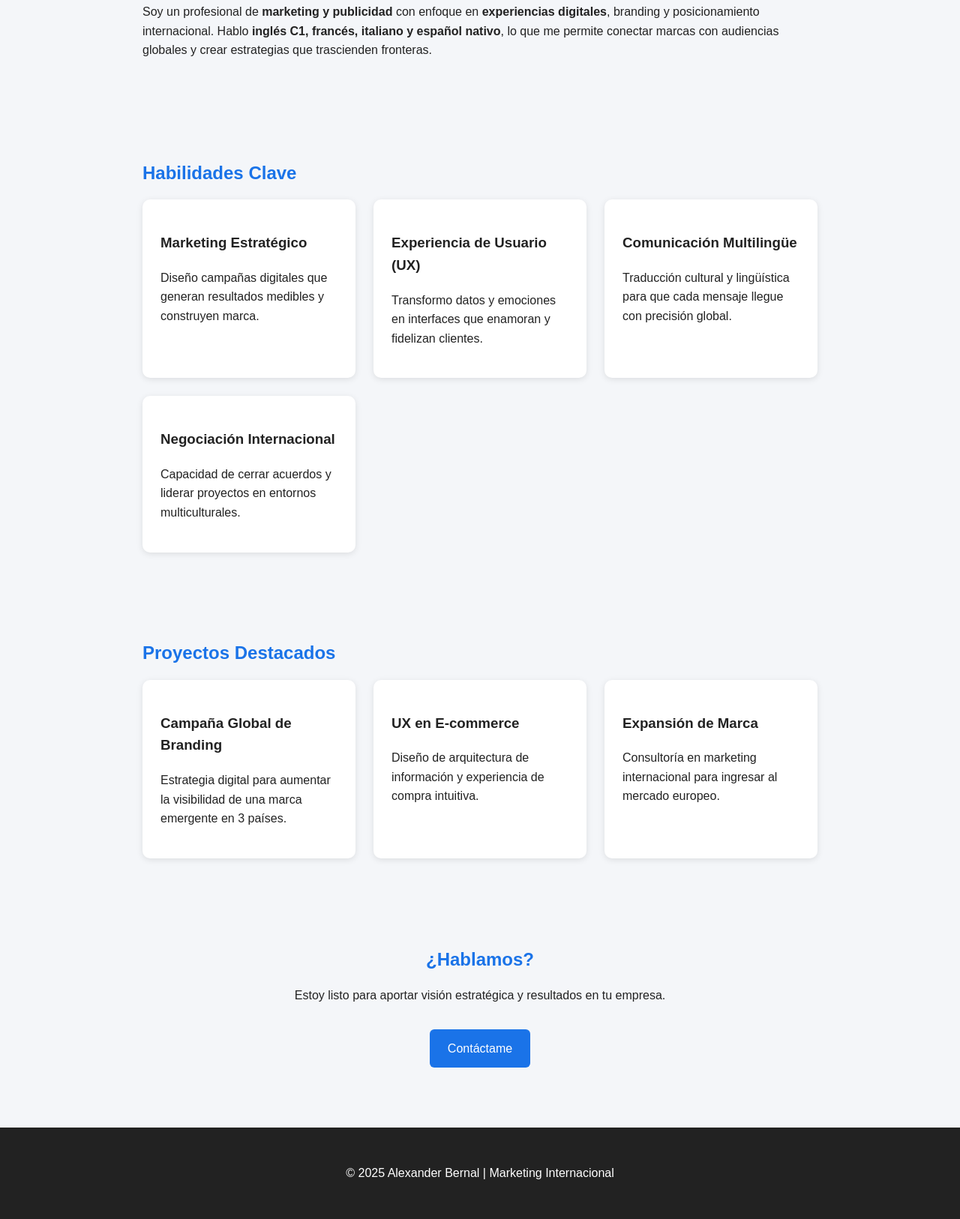
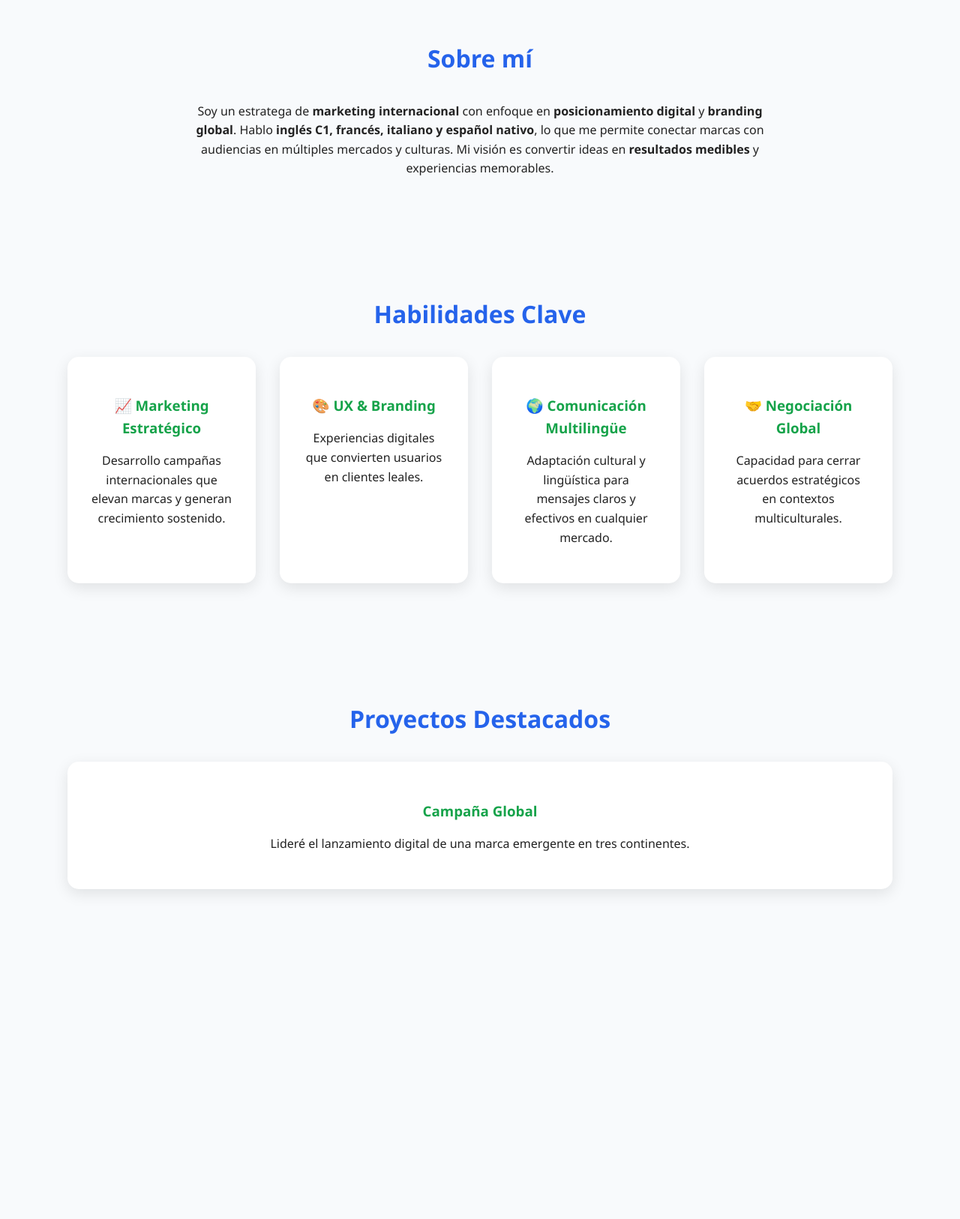
Before and after one commit to alexhardlion09/mi-portafolio, a plain HTML site: page index.html in a window 1280 px wide. Shown: the part 369-1995 px from the top of the page at 75% size. After the commit the page ends 1619 px from the top, so only its background shows below. Drawn offline with Linux system fonts and the light colour scheme.

Commit message:
Update index.html

```diff
--- a/index.html
+++ b/index.html
@@ -3,69 +3,110 @@
 <head>
   <meta charset="UTF-8">
   <meta name="viewport" content="width=device-width, initial-scale=1.0">
-  <title>Portafolio de Alexander Bernal | Marketing Internacional</title>
+  <title>Alexander Bernal | Marketing Internacional</title>
   <style>
     body {
-      font-family: Arial, sans-serif;
       margin: 0;
-      padding: 0;
-      background: #f4f6f9;
+      font-family: 'Segoe UI', Tahoma, Geneva, Verdana, sans-serif;
+      background: #f8fafc;
       color: #222;
       line-height: 1.6;
     }
+
     header {
-      background: linear-gradient(135deg, #1a73e8, #34a853);
+      background: linear-gradient(135deg, #2563eb, #16a34a);
       color: white;
       text-align: center;
+      padding: 6rem 2rem;
+    }
+
+    header h1 {
+      font-size: 3rem;
+      margin: 0;
+      animation: fadeInDown 1s ease;
+    }
+
+    header p {
+      font-size: 1.3rem;
+      margin-top: 0.5rem;
+      animation: fadeInUp 1s ease;
+    }
+
+    section {
       padding: 4rem 2rem;
-    }
-    header h1 {
-      font-size: 2.5rem;
-      margin: 0;
-    }
-    header p {
-      font-size: 1.2rem;
-      margin-top: 0.5rem;
-    }
-    section {
-      padding: 3rem 2rem;
-      max-width: 900px;
+      max-width: 1100px;
       margin: auto;
     }
+
     h2 {
-      color: #1a73e8;
-      margin-bottom: 1rem;
+      text-align: center;
+      color: #2563eb;
+      margin-bottom: 2rem;
+      font-size: 2rem;
     }
+
     .skills, .projects {
       display: grid;
       grid-template-columns: repeat(auto-fit, minmax(250px, 1fr));
-      gap: 1.5rem;
+      gap: 2rem;
     }
+
     .card {
       background: white;
+      border-radius: 15px;
+      padding: 2rem;
+      text-align: center;
+      box-shadow: 0 6px 20px rgba(0,0,0,0.1);
+      transition: transform 0.3s, box-shadow 0.3s;
+    }
+
+    .card:hover {
+      transform: translateY(-8px);
+      box-shadow: 0 12px 25px rgba(0,0,0,0.15);
+    }
+
+    .card h3 {
+      margin-bottom: 1rem;
+      color: #16a34a;
+    }
+
+    .cta {
+      text-align: center;
+      margin-top: 3rem;
+    }
+
+    a.button {
+      display: inline-block;
+      background: #2563eb;
+      color: white;
+      padding: 1rem 2rem;
       border-radius: 10px;
-      padding: 1.5rem;
-      box-shadow: 0 2px 8px rgba(0,0,0,0.1);
+      text-decoration: none;
+      font-weight: bold;
+      transition: background 0.3s;
     }
+
+    a.button:hover {
+      background: #1743a2;
+    }
+
     footer {
-      background: #222;
-      color: white;
+      background: #111827;
+      color: #9ca3af;
       text-align: center;
       padding: 2rem;
-      margin-top: 2rem;
+      margin-top: 3rem;
     }
-    a.button {
-      display: inline-block;
-      background: #1a73e8;
-      color: white;
-      padding: 0.8rem 1.5rem;
-      border-radius: 6px;
-      text-decoration: none;
-      margin-top: 1rem;
-      transition: background 0.3s;
+
+    /* Animaciones */
+    @keyframes fadeInDown {
+      from {opacity: 0; transform: translateY(-30px);}
+      to {opacity: 1; transform: translateY(0);}
     }
-    a.button:hover {
-      background: #0c47a1;
+
+    @keyframes fadeInUp {
+      from {opacity: 0; transform: translateY(30px);}
+      to {opacity: 1; transform: translateY(0);}
     }
   </style>
 </head>
@@ -73,16 +114,17 @@
 
   <header>
     <h1>Alexander Bernal</h1>
-    <p>Marketing Internacional | Estrategia Digital | Comunicación Multilingüe</p>
+    <p>Marketing Internacional · Estrategia Digital · Comunicación Multilingüe</p>
   </header>
 
   <section>
     <h2>Sobre mí</h2>
-    <p>
-      Soy un profesional de <strong>marketing y publicidad</strong> con enfoque en
-      <strong>experiencias digitales</strong>, branding y posicionamiento internacional.
-      Hablo <strong>inglés C1, francés, italiano y español nativo</strong>, lo que me permite conectar marcas
-      con audiencias globales y crear estrategias que trascienden fronteras.
+    <p style="text-align:center; max-width:800px; margin:auto;">
+      Soy un estratega de <strong>marketing internacional</strong> con enfoque en
+      <strong>posicionamiento digital</strong> y <strong>branding global</strong>.
+      Hablo <strong>inglés C1, francés, italiano y español nativo</strong>, lo que me permite conectar
+      marcas con audiencias en múltiples mercados y culturas. Mi visión es convertir ideas en
+      <strong>resultados medibles</strong> y experiencias memorables.
     </p>
   </section>
 
@@ -90,20 +132,20 @@
     <h2>Habilidades Clave</h2>
     <div class="skills">
       <div class="card">
-        <h3>Marketing Estratégico</h3>
-        <p>Diseño campañas digitales que generan resultados medibles y construyen marca.</p>
+        <h3>📈 Marketing Estratégico</h3>
+        <p>Desarrollo campañas internacionales que elevan marcas y generan crecimiento sostenido.</p>
       </div>
       <div class="card">
-        <h3>Experiencia de Usuario (UX)</h3>
-        <p>Transformo datos y emociones en interfaces que enamoran y fidelizan clientes.</p>
+        <h3>🎨 UX & Branding</h3>
+        <p>Experiencias digitales que convierten usuarios en clientes leales.</p>
       </div>
       <div class="card">
-        <h3>Comunicación Multilingüe</h3>
-        <p>Traducción cultural y lingüística para que cada mensaje llegue con precisión global.</p>
+        <h3>🌍 Comunicación Multilingüe</h3>
+        <p>Adaptación cultural y lingüística para mensajes claros y efectivos en cualquier mercado.</p>
       </div>
       <div class="card">
-        <h3>Negociación Internacional</h3>
-        <p>Capacidad de cerrar acuerdos y liderar proyectos en entornos multiculturales.</p>
+        <h3>🤝 Negociación Global</h3>
+        <p>Capacidad para cerrar acuerdos estratégicos en contextos multiculturales.</p>
       </div>
     </div>
   </section>
@@ -112,29 +154,7 @@
     <h2>Proyectos Destacados</h2>
     <div class="projects">
       <div class="card">
-        <h3>Campaña Global de Branding</h3>
-        <p>Estrategia digital para aumentar la visibilidad de una marca emergente en 3 países.</p>
+        <h3>Campaña Global</h3>
+        <p>Lideré el lanzamiento digital de una marca emergente en tres continentes.</p>
       </div>
-      <div class="card">
-        <h3>UX en E-commerce</h3>
-        <p>Diseño de arquitectura de información y experiencia de compra intuitiva.</p>
-      </div>
-      <div class="card">
-        <h3>Expansión de Marca</h3>
-        <p>Consultoría en marketing internacional para ingresar al mercado europeo.</p>
-      </div>
-    </div>
-  </section>
-
-  <section style="text-align:center;">
-    <h2>¿Hablamos?</h2>
-    <p>Estoy listo para aportar visión estratégica y resultados en tu empresa.</p>
-    <a href="mailto:alexander.bernal@example.com" class="button">Contáctame</a>
-  </section>
-
-  <footer>
-    <p>© 2025 Alexander Bernal | Marketing Internacional</p>
-  </footer>
-
-</body>
-</html>
+      <d
```
